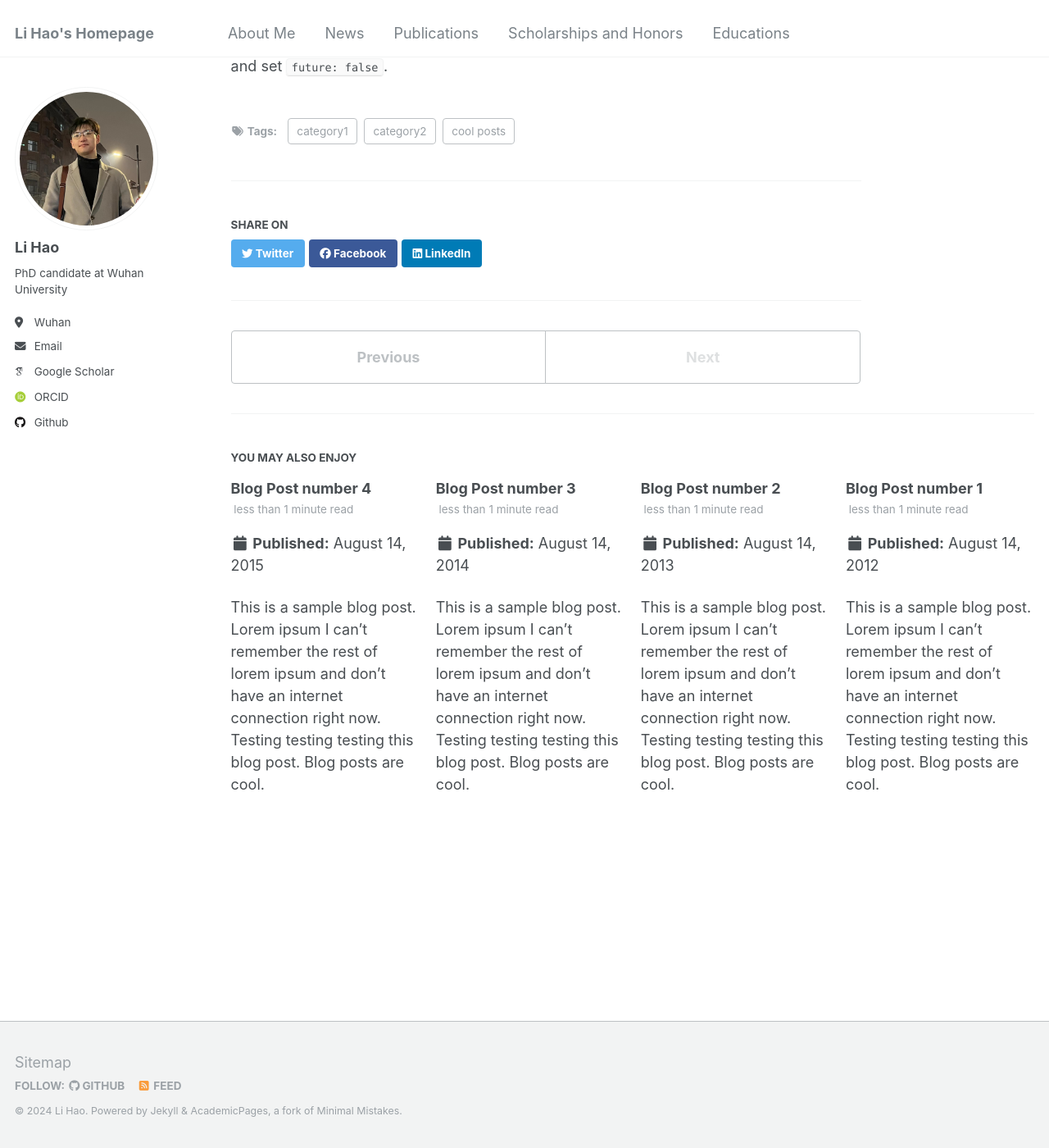
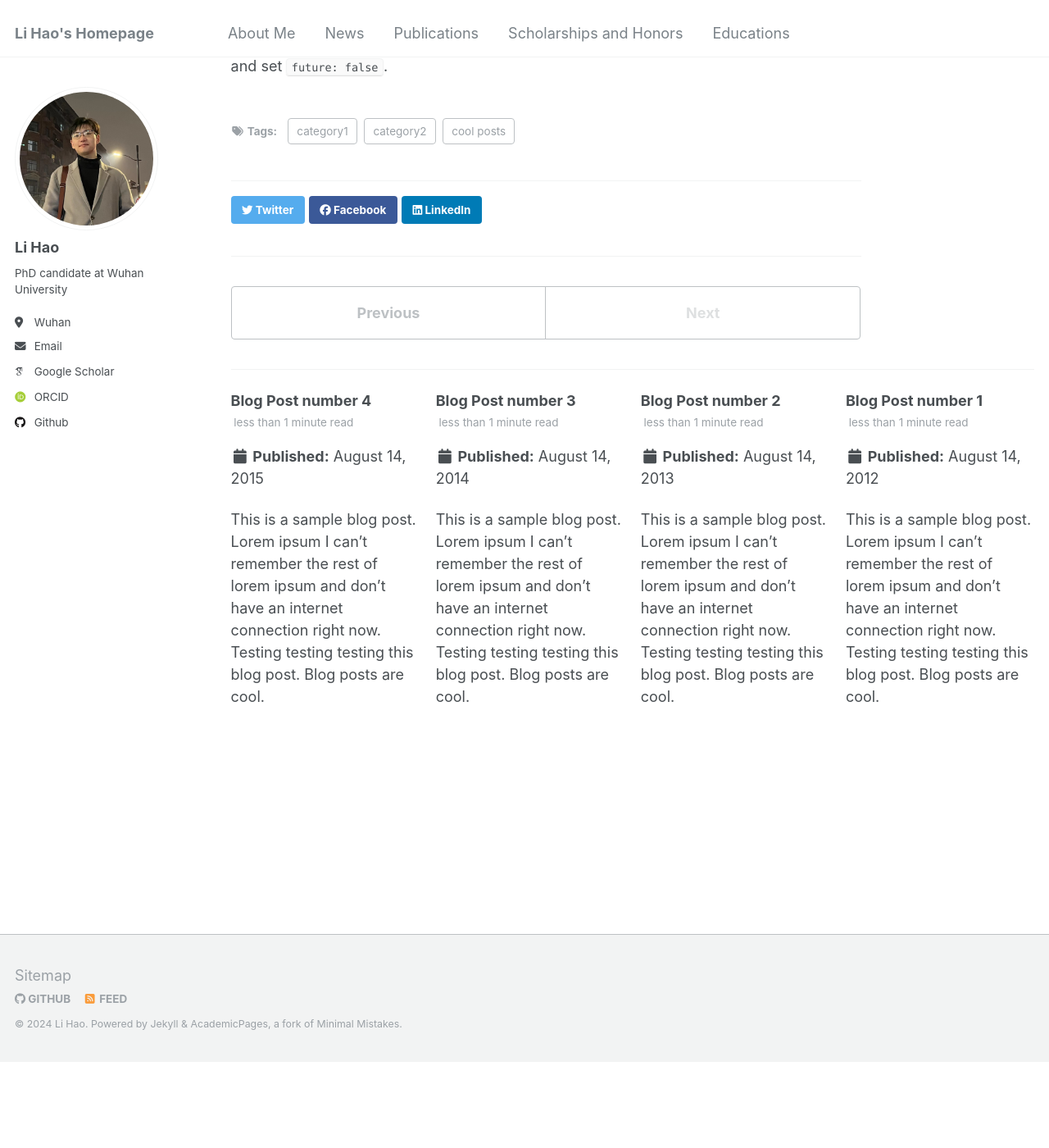
Before and after one commit to Lihaogx/lihaogx.github.io, a Jekyll site: the page built from _posts/2199-01-01-future-post.md, in a window 1280 px wide and 1400 px high, scrolled down 190 px. Shown: the whole window at 82% size. Built offline with Jekyll 4.4.1, drawn with Linux system fonts in a browser that asks for light colours; some web fonts are replaced; after the commit the page ends 1484 px from its top, so only the background shows below that; part of the change alters nothing that is shown.

```diff
--- a/_config.yml
+++ b/_config.yml
@@ -7,7 +7,6 @@
 # server process.
 
 # Basic Site Settings
-locale                   : "en-US"
 title                    : "Li Hao's Homepage"
 title_separator          : "-"
 name                     : &name "Li Hao"
@@ -40,7 +39,7 @@ author:
   bitbucket        : # Username - Update with your username on the site
   codepen          : # Username
   dribbble         : # Username
-  github           : "https://github.com/Lihaogx"
+  github           : "Lihaogx"
   kaggle           : # Username
   stackoverflow    : # User number or user number and name (i.e., use "1" or "1/jeff-atwood")
 
```
